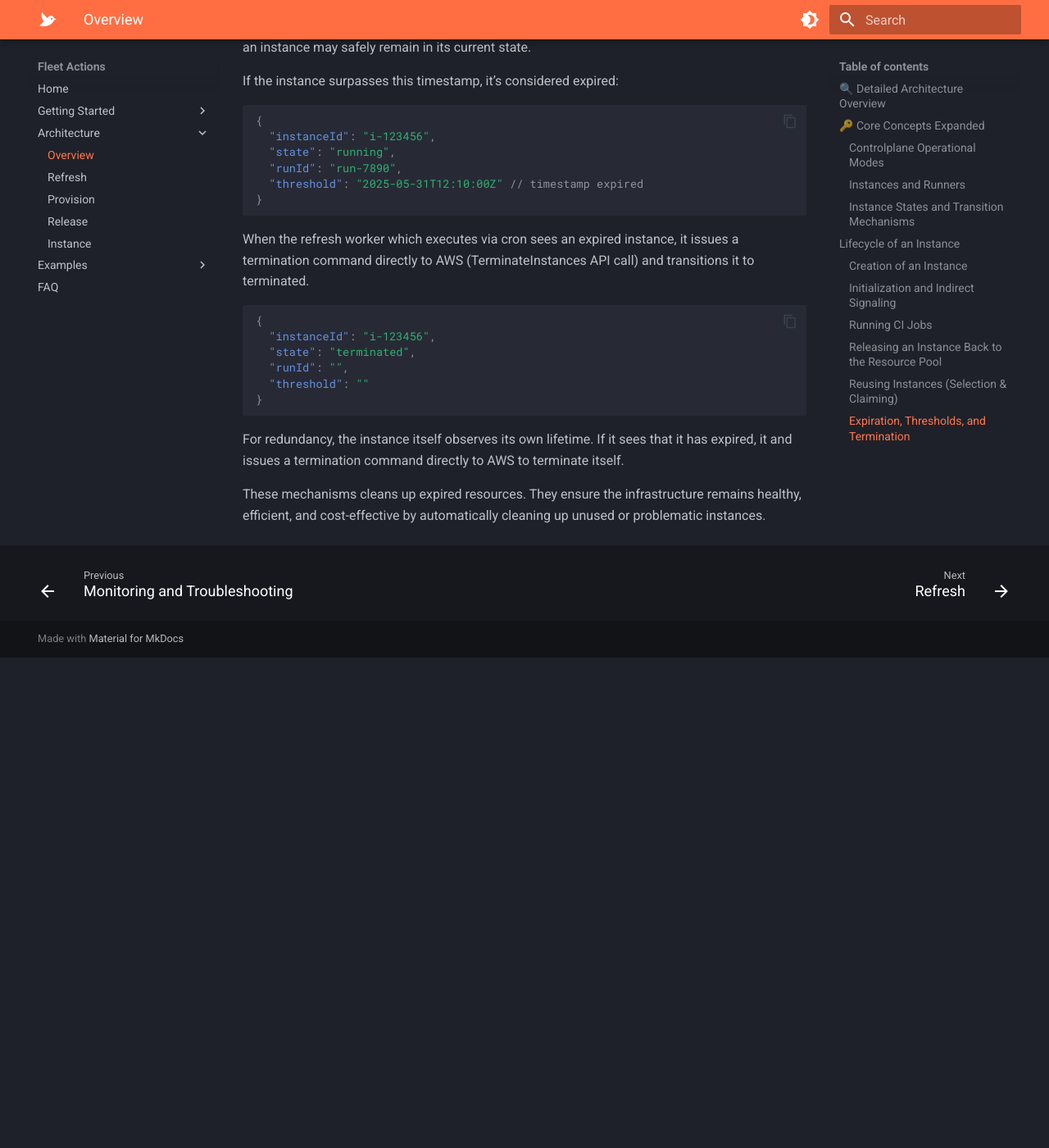
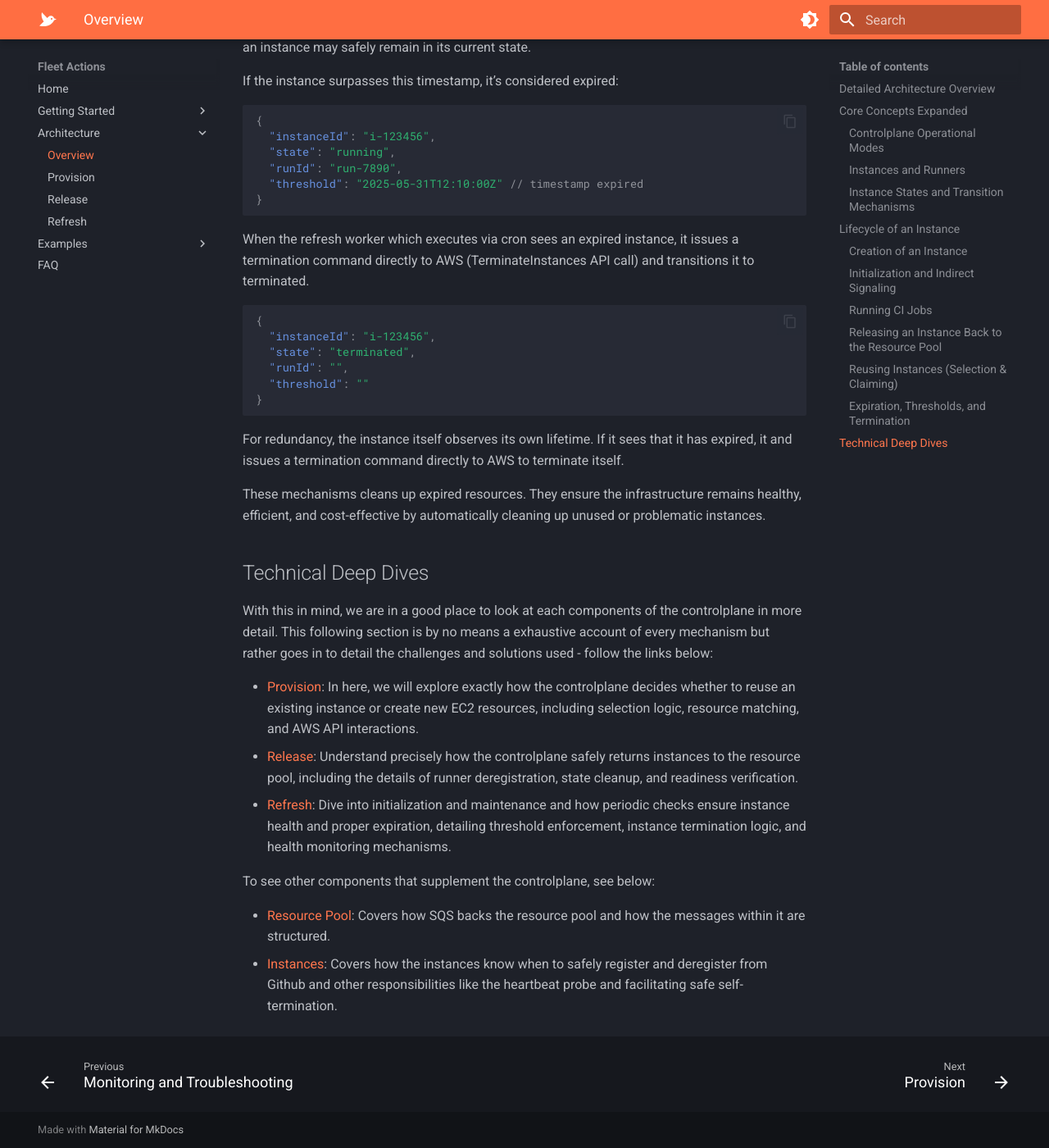
Before and after one commit to fleet-actions/ec2-runner-pool-manager, an MkDocs documentation site: the page built from docs/architecture/overview.md, in a window 1280 px wide and 1400 px high, scrolled down 6364 px. Shown: the whole window at 82% size. Built offline with MkDocs 1.6.1 and Material for MkDocs 9.7.7, drawn with Linux system fonts in a browser that asks for light colours; emoji names are drawn with the system emoji font; before the commit the page ends 7166 px from its top, so only the background shows below that; some of the changed text lies outside the part shown.

Commit message:
docs(architecture): add detailed provision documentation

```diff
--- a/docs/architecture/overview.md
+++ b/docs/architecture/overview.md
@@ -1,6 +1,6 @@
 # Detailed Design
 
-## 🔍 Detailed Architecture Overview
+## Detailed Architecture Overview
 
 Below is the detailed architecture diagram showcasing all components:
 
@@ -13,7 +13,7 @@
 - **Central State Store (DynamoDB)**: Maintains current instance state, signaling indirectly between controlplane and instances.
 - **Instances/Runners**: EC2 machines executing the actual CI jobs.
 
-## 🔑 Core Concepts Expanded
+## Core Concepts Expanded
 
 Let's clearly expand the foundational concepts briefly introduced in [index.md](../index.md):
 
@@ -256,3 +256,16 @@
 For redundancy, the instance itself observes its own lifetime. If it sees that it has expired, it and issues a termination command directly to AWS to terminate itself.
 
 These mechanisms cleans up expired resources. They ensure the infrastructure remains healthy, efficient, and cost-effective by automatically cleaning up unused or problematic instances.
+
+## Technical Deep Dives
+
+With this in mind, we are in a good place to look at each components of the controlplane in more detail. This following section is by no means a exhaustive account of every mechanism but rather goes in to detail the challenges and solutions used - follow the links below:
+
+- [Provision](./provision.md): In here, we will explore exactly how the controlplane decides whether to reuse an existing instance or create new EC2 resources, including selection logic, resource matching, and AWS API interactions.
+- [Release](./release.md): Understand precisely how the controlplane safely returns instances to the resource pool, including the details of runner deregistration, state cleanup, and readiness verification.
+- [Refresh](./refresh.md): Dive into initialization and maintenance and how periodic checks ensure instance health and proper expiration, detailing threshold enforcement, instance termination logic, and health monitoring mechanisms.
+
+To see other components that supplement the controlplane, see below:
+
+- [Resource Pool](../todo.md): Covers how SQS backs the resource pool and how the messages within it are structured.
+- [Instances](../todo.md): Covers how the instances know when to safely register and deregister from Github and other responsibilities like the heartbeat probe and facilitating safe self-termination.
--- a/mkdocs.yml
+++ b/mkdocs.yml
@@ -42,6 +42,8 @@
   - def_list
   - pymdownx.tasklist:
       custom_checkbox: true
+  - pymdownx.tabbed:
+      alternate_style: true
 
 nav:
   - Home: index.md
@@ -53,10 +55,9 @@
   # - Case Study: case-study.md
   - Architecture:
       - Overview: architecture/overview.md
-      - Refresh: architecture/refresh.md
       - Provision: architecture/provision.md
       - Release: architecture/release.md
-      - Instance: architecture/instance.md
+      - Refresh: architecture/refresh.md
   - Examples:
       - Basic Workflow: examples/basic-workflow.md
       - Advanced Scenarios: examples/advanced-scenarios.md
```
Also changed, not shown: docs/architecture/provision.md (+85 -0 lines).
